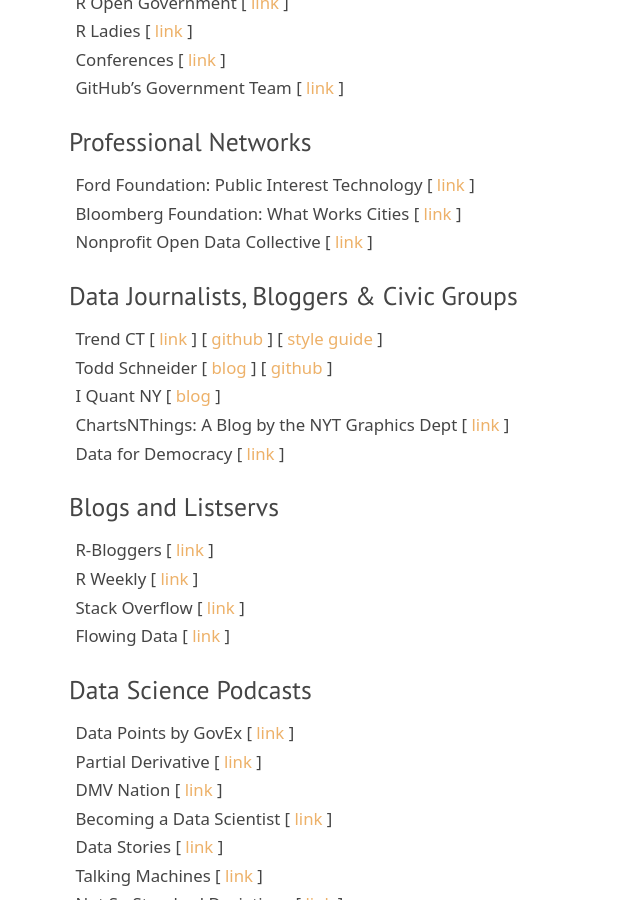
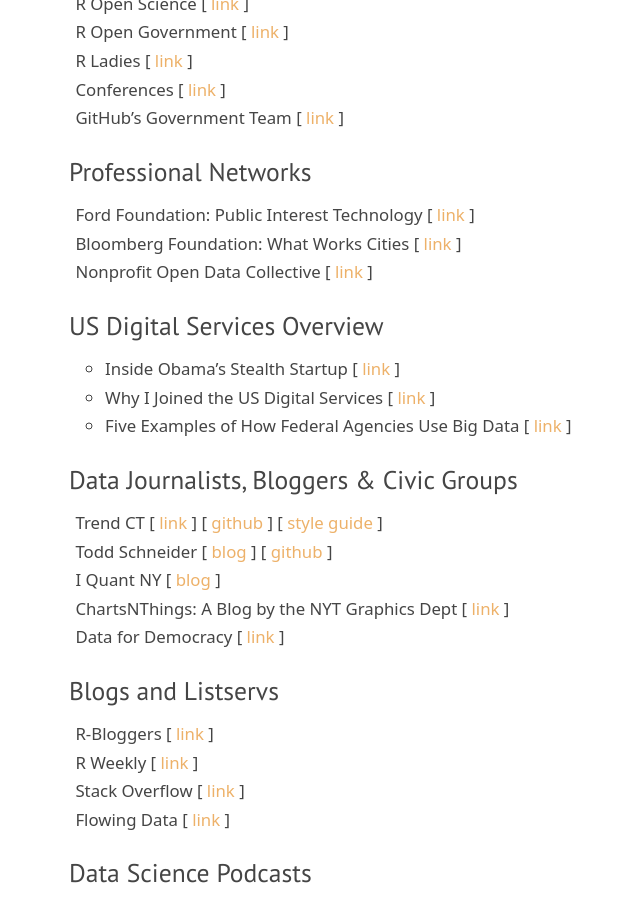
Before and after one commit to DS4PS/ds4ps.github.io, a Jekyll site: the page built from careers.md, in a window 1280 px wide and 900 px high, scrolled down 3335 px. Shown: the whole window, without its empty margins (251-891 px from the left). Built offline with Jekyll 4.4.1, drawn with Linux system fonts in a browser that asks for light colours; nearby versions of some CDN libraries; library files that are not in the unit come from our copies; some of the changed text lies outside the part shown.

Commit message:
Update careers.md

```diff
--- a/careers.md
+++ b/careers.md
@@ -199,6 +199,12 @@
 Bloomberg Foundation: What Works Cities [ [link](https://whatworkscities.bloomberg.org/about/) ]
 Nonprofit Open Data Collective [ [link](www.npdata.info) ]
 
+### US Digital Services Overview
+
+* Inside Obama's Stealth Startup [ [link](http://www.fastcompany.com/3046756/obama-and-his-geeks?partner=rss) ]
+* Why I Joined the US Digital Services [ [link](https://medium.com/@USDigitalService/why-i-joined-the-u-s-digital-service-24c6682afce2) ]
+* Five Examples of How Federal Agencies Use Big Data [ [link](http://www.businessofgovernment.org/BigData3Blog.html) ]
+
 
 ### Data Journalists, Bloggers & Civic Groups
 
```
